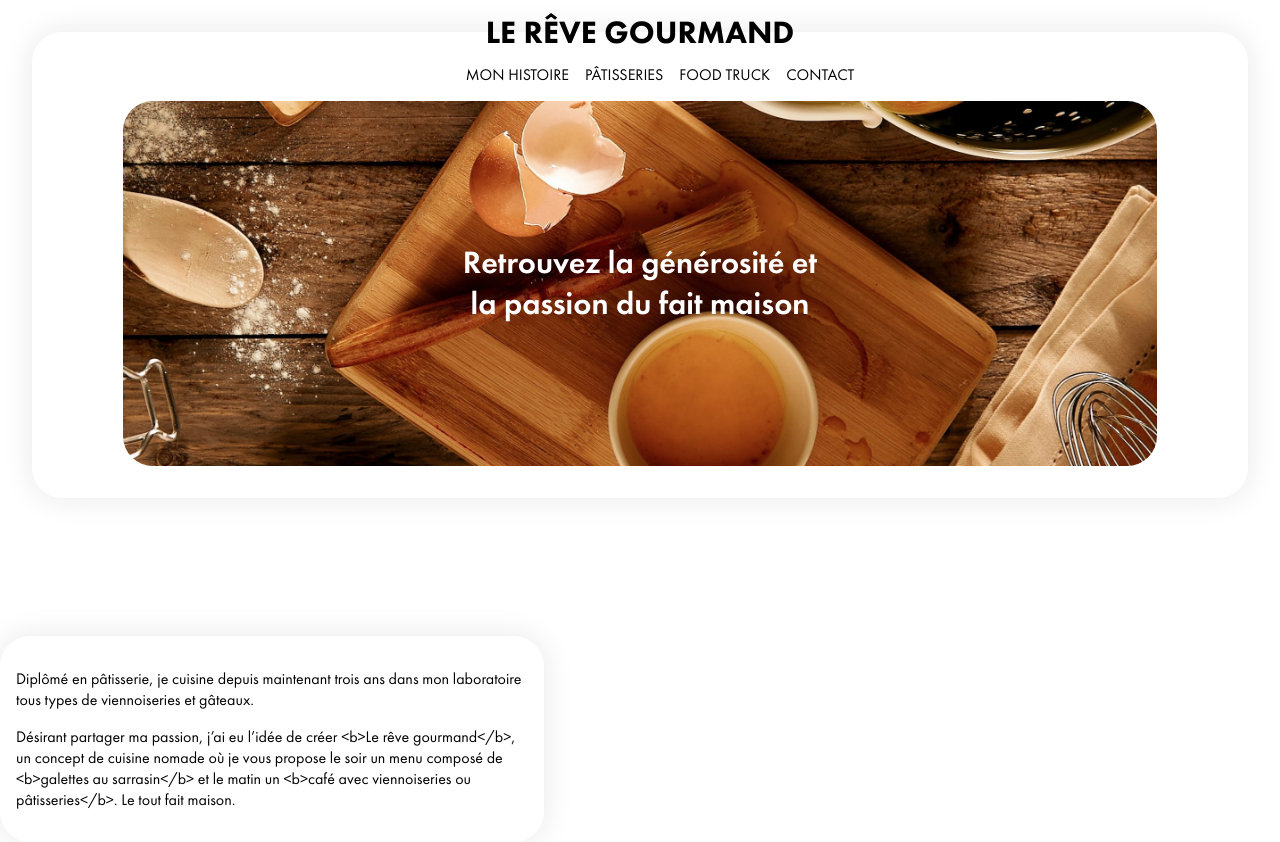
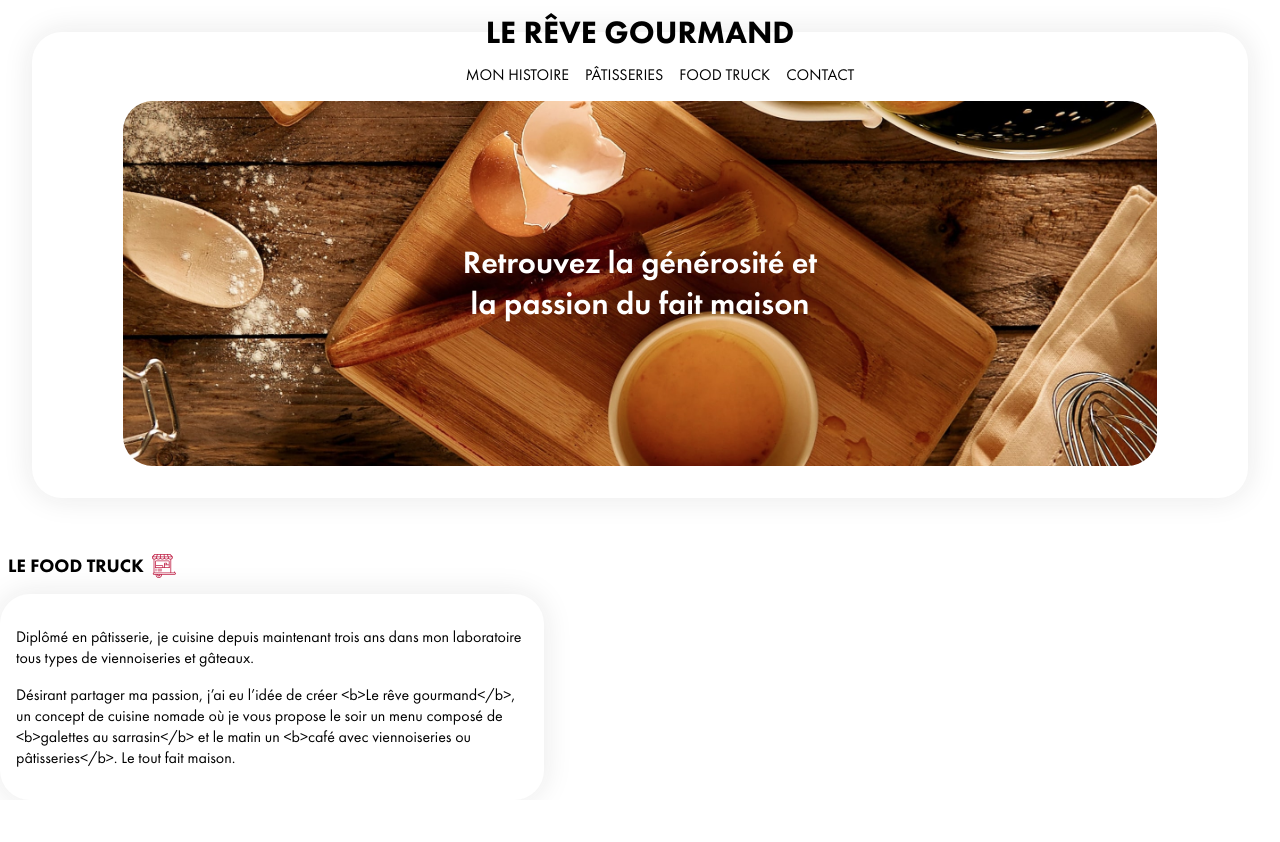
Before and after one commit to FlorianPx/lerevegourmand, a React (Create React App) app: page / in a window 1280 px wide. After the commit the page ends 800 px from the top, so only its background shows below. Built offline with nearby package versions, Linux system fonts and the light colour scheme.

Commit message:
Add modifications of titleblock component and create styledcomponents

```diff
--- a/src/components/TitleBlock/TitleBlock.js
+++ b/src/components/TitleBlock/TitleBlock.js
@@ -1,11 +1,15 @@
 import React from "react";
 
-function TitleBlock({ titleBlock }) {
+import { TitleBlockContainer, Title, Image } from "./styledComponents";
+
+function TitleBlock({ defaultTheme }) {
+  const { titleBlock, logoBlock, themeColor } = defaultTheme;
+
   return (
-    <div>
-      <h1>{titleBlock}</h1>
-      <img />
-    </div>
+    <TitleBlockContainer themeColor={themeColor}>
+      <Title themeColor={themeColor}>{titleBlock.toUpperCase()}</Title>
+      <Image src={logoBlock} alt={titleBlock} />
+    </TitleBlockContainer>
   );
 }
 
--- /dev/null
+++ b/src/components/TitleBlock/styledComponents.js
@@ -0,0 +1,22 @@
+import styled from "styled-components";
+
+import themes from "../../themes/";
+
+export const TitleBlockContainer = styled.div`
+  position: absolute;
+  top: -3.5rem;
+  z-index: -1;
+  display: flex;
+  background-color: ${(props) =>
+    props.themeColor === "pink" ? themes.lightPink : themes.lightYellow};
+  border-radius: 30px;
+  padding: 1rem 0.5rem 4rem;
+`;
+export const Title = styled.h3`
+  color: ${(props) =>
+    props.themeColor === "pink" ? themes.pinkFontTitle : themes.yellowFont};
+  margin: 0 0.5rem 0 0;
+`;
+export const Image = styled.img`
+  width: 1.5rem;
+`;
```
